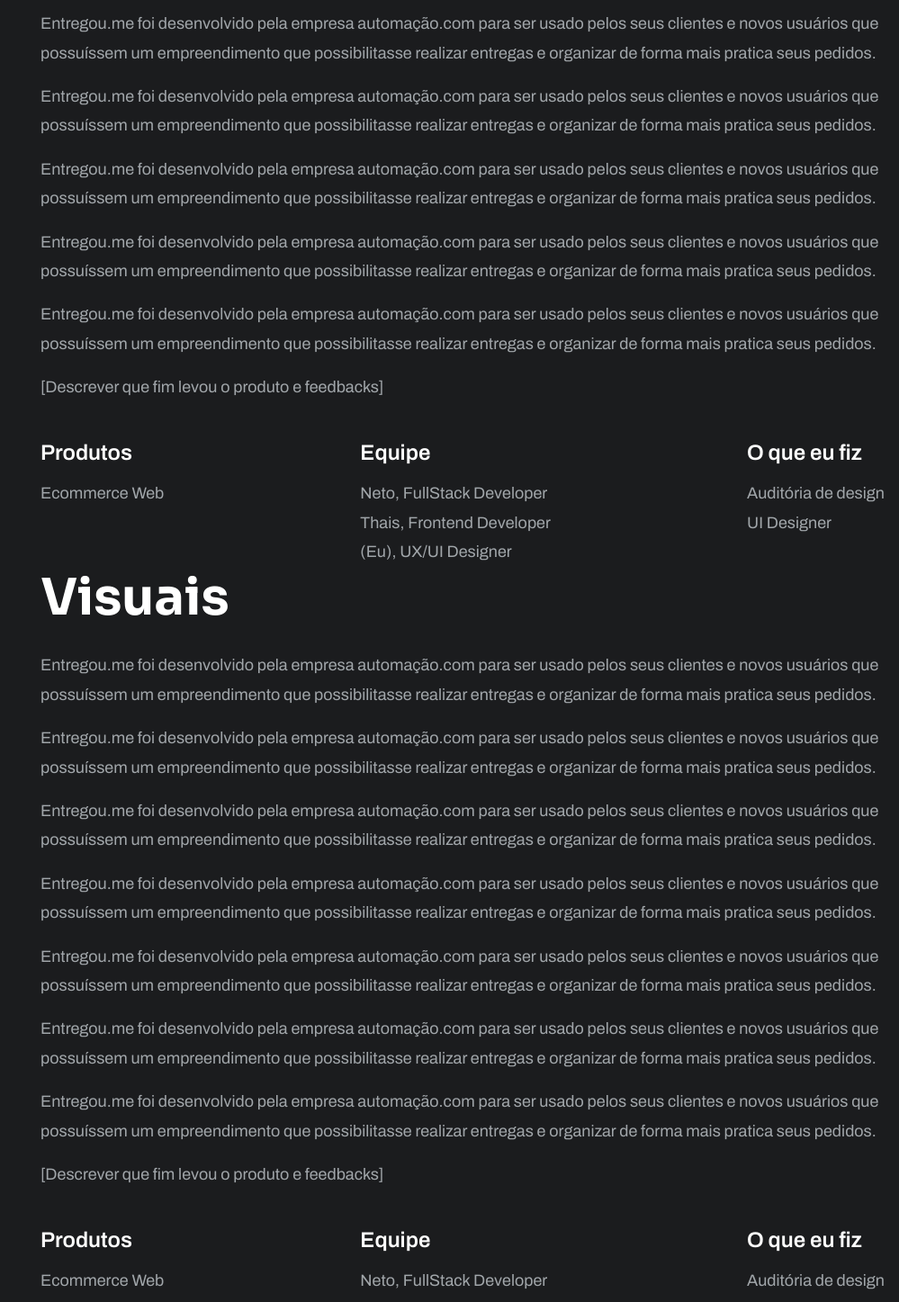
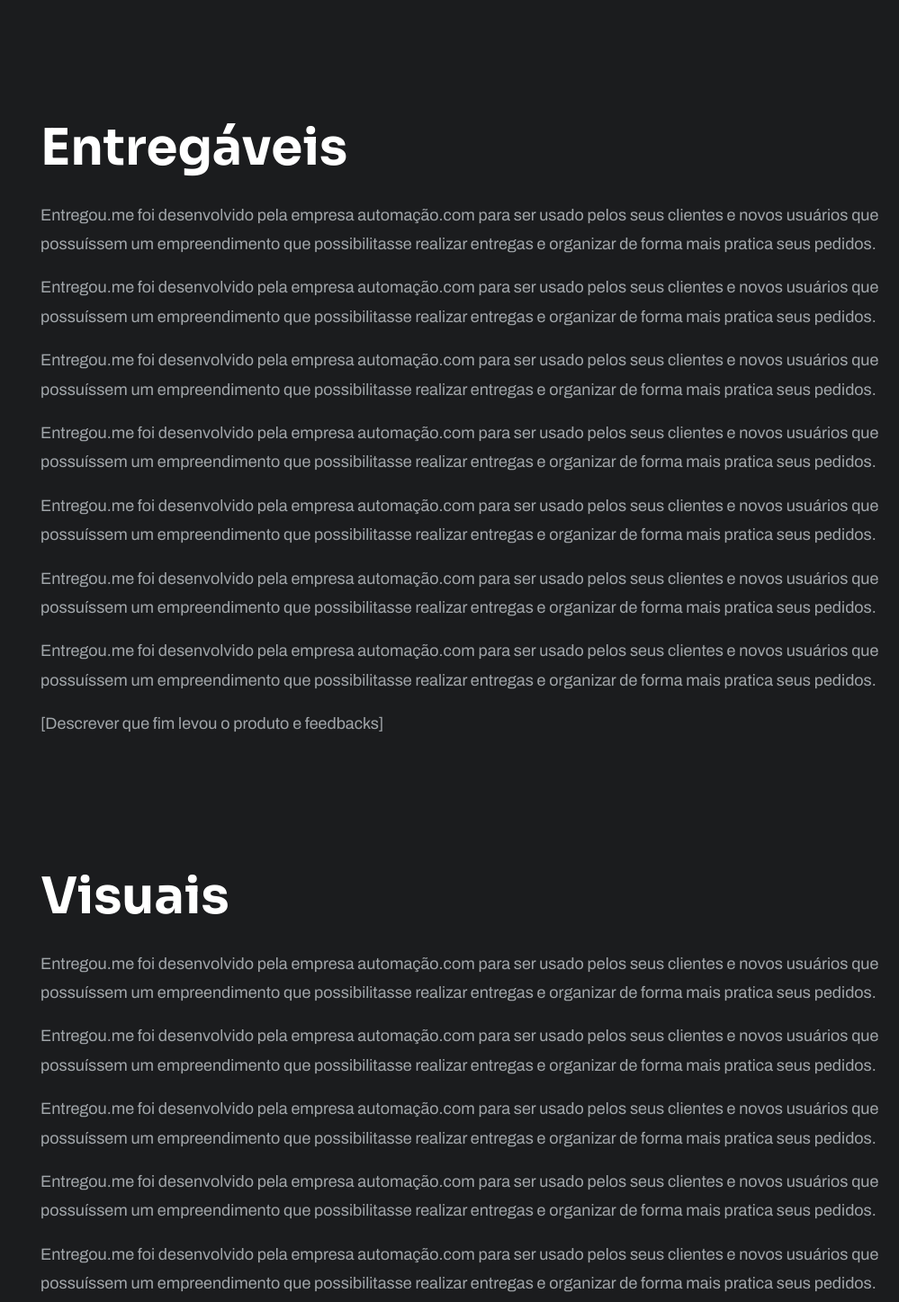
Before and after one commit to paulojanai/my-website-react, a React (Vite) app: page /cases/entregou-me-web in a window 1280 px wide. Shown: the part 2600-4047 px from the top of the page at 90% size, without its empty margins (281-1280 px from the left). Built offline with nearby package versions, Linux system fonts and the light colour scheme.

Commit message:
feat: new hooks added case navigation

```diff
--- a/src/components/ui/NavigationCase.tsx
+++ b/src/components/ui/NavigationCase.tsx
@@ -9,9 +9,9 @@ export const NavigationCase = ({ items }: NavigationCaseProps) => {
   const [linkActive, setLinkActive] = useState('section-overview');
 
   const handleClickNav = (link: string) => {
+    setLinkActive(link);
+
     const initPosition: number = document.getElementById(link)?.offsetTop || 0;
-
-    setLinkActive(link);
 
     window.scrollTo({
       top: initPosition - 160,
--- a/src/components/ui/footer.tsx
+++ b/src/components/ui/footer.tsx
@@ -8,7 +8,7 @@ import CVPDF from '../../../paulojanai-cv.pdf';
 
 import NocapStudio from '@assets/NocapStudio.svg';
 
-function Footer() {
+export function Footer() {
   return (
     <footer id='section-contact'>
       <GridContainer>
@@ -95,5 +95,3 @@ function Footer() {
     </footer>
   );
 }
-
-export default Footer;
--- /dev/null
+++ b/src/hooks/useNav.tsx
@@ -0,0 +1,10 @@
+import { useRef } from 'react';
+import { useOnScreen } from './useOnScreen';
+
+export const useNav = () => {
+  const ref: React.RefObject<HTMLElement> = useRef(null);
+
+  useOnScreen(ref);
+
+  return ref;
+};
--- /dev/null
+++ b/src/hooks/useOnScreen.tsx
@@ -0,0 +1,22 @@
+import { useState, useEffect } from 'react';
+
+export const useOnScreen = (ref: React.RefObject<HTMLElement>) => {
+  const [isOnScreen, setIsOnScreen] = useState(false);
+
+  const observer = new IntersectionObserver(
+    ([entry]) => {
+      // console.log(entry);
+    },
+    {
+      threshold: 0.7,
+    }
+  );
+
+  useEffect(() => {
+    observer.observe(ref.current!);
+
+    return () => observer.disconnect();
+  });
+
+  return isOnScreen;
+};
--- a/src/pages/cases/entregou-me-web.tsx
+++ b/src/pages/cases/entregou-me-web.tsx
@@ -1,21 +1,30 @@
 import GridContainer from '@components/Grid';
 import { NavigationCase } from '@components/ui/NavigationCase';
-import CaseSectionHero from '@components/ui/case-section-hero';
+import CaseSectionHero from '@components/ui/CaseSectionHero';
 import { CasesObject } from '@data/cases/casesWork';
+import { useNav } from '@hooks/useNav';
 
 function EntregouMeWeb() {
   const project = CasesObject['EntregouMeWeb'];
+
+  const refOverview = useNav();
+  const refDeliverables = useNav();
+  const refVisuals = useNav();
 
   return (
     <>
       <CaseSectionHero project={project} />
 
-      <section className='section-overview-case'>
+      <section className='about-case'>
         <GridContainer>
           <NavigationCase items={project?.navigation} />
 
           <main>
-            <section id='section-overvie'>
+            <section
+              ref={refOverview}
+              className='section-case'
+              id='section-overview'
+            >
               <h2>Visão geral</h2>
               <div className='text'>
                 <p className='body-m'>
@@ -90,7 +99,15 @@ function EntregouMeWeb() {
               </div>
             </section>
 
-            <section id='section-deliverables'>
+            <section className='section-case'>
+              <h2>Visão geral</h2>
+            </section>
+
+            <section
+              ref={refDeliverables}
+              className='section-case'
+              id='section-deliverables'
+            >
               <h2>Entregáveis</h2>
               <div className='text'>
                 <p className='body-m'>
@@ -139,33 +156,13 @@ function EntregouMeWeb() {
                   [Descrever que fim levou o produto e feedbacks]
                 </p>
               </div>
-
-              <div className='details'>
-                <div className='item'>
-                  <p className='body-xl'>Produtos</p>
-                  <ul>
-                    <li className='body-m'>Ecommerce Web</li>
-                  </ul>
-                </div>
-                <div className='item'>
-                  <p className='body-xl'>Equipe</p>
-                  <ul>
-                    <li className='body-m'>Neto, FullStack Developer</li>
-                    <li className='body-m'>Thais, Frontend Developer</li>
-                    <li className='body-m'>(Eu), UX/UI Designer</li>
-                  </ul>
-                </div>
-                <div className='item'>
-                  <p className='body-xl'>O que eu fiz</p>
-                  <ul>
-                    <li className='body-m'>Auditória de design</li>
-                    <li className='body-m'>UI Designer</li>
-                  </ul>
-                </div>
-              </div>
             </section>
 
-            <section id='section-visuals'>
+            <section
+              ref={refVisuals}
+              className='section-case'
+              id='section-visuals'
+            >
               <h2>Visuais</h2>
               <div className='text'>
                 <p className='body-m'>
@@ -214,30 +211,6 @@ function EntregouMeWeb() {
                   [Descrever que fim levou o produto e feedbacks]
                 </p>
               </div>
-
-              <div className='details'>
-                <div className='item'>
-                  <p className='body-xl'>Produtos</p>
-                  <ul>
-                    <li className='body-m'>Ecommerce Web</li>
-                  </ul>
-                </div>
-                <div className='item'>
-                  <p className='body-xl'>Equipe</p>
-                  <ul>
-                    <li className='body-m'>Neto, FullStack Developer</li>
-                    <li className='body-m'>Thais, Frontend Developer</li>
-                    <li className='body-m'>(Eu), UX/UI Designer</li>
-                  </ul>
-                </div>
-                <div className='item'>
-                  <p className='body-xl'>O que eu fiz</p>
-                  <ul>
-                    <li className='body-m'>Auditória de design</li>
-                    <li className='body-m'>UI Designer</li>
-                  </ul>
-                </div>
-              </div>
             </section>
           </main>
         </GridContainer>
--- a/src/pages/cases/my-report-online.tsx
+++ b/src/pages/cases/my-report-online.tsx
@@ -1,6 +1,6 @@
 import GridContainer from '@components/Grid';
 import { NavigationCase } from '@components/ui/NavigationCase';
-import CaseSectionHero from '@components/ui/case-section-hero';
+import CaseSectionHero from '@components/ui/CaseSectionHero';
 
 import { CasesObject } from '@data/cases/casesWork';
 
--- a/src/routes/DefaultLayout.tsx
+++ b/src/routes/DefaultLayout.tsx
@@ -1,6 +1,6 @@
 import { Outlet } from 'react-router-dom';
-import Footer from '@components/ui/footer';
 import { Header } from '@components/ui/header';
+import { Footer } from '@components/ui/footer';
 
 function DefaultLayout() {
   return (
--- a/src/scss/pages/cases.scss
+++ b/src/scss/pages/cases.scss
@@ -1,4 +1,4 @@
-.section-overview-case {
+.about-case {
   background-color: $grayscale-600;
   color: $grayscale-50;
 
@@ -8,7 +8,11 @@
 
     main {
       max-width: 93.8rem;
+      @include flex(column, flex-start, flex-start);
+      gap: 14rem;
 
+      section {
+        &.section-case {
           h2 {
             margin-bottom: 2.4rem;
           }
@@ -47,6 +51,8 @@
             }
           }
         }
+      }
+    }
 
     @include responsive(991px) {
       main {
--- a/tsconfig.json
+++ b/tsconfig.json
@@ -27,6 +27,7 @@
       "@scss/*": ["scss/*"],
       "@components/*": ["components/*"],
       "@data/*": ["data/*"],
+      "@hooks/*": ["hooks/*"],
       "@pages/*": ["pages/*"],
       "@routes/*": ["routes/*"]
     }
--- a/vite.config.ts
+++ b/vite.config.ts
@@ -12,6 +12,7 @@ export default defineConfig({
       "@scss": `${path.resolve(__dirname, "./src/scss/")}`,
       "@components": `${path.resolve(__dirname, "./src/components/")}`,
       "@data": `${path.resolve(__dirname, "./src/data/")}`,
+      "@hooks": `${path.resolve(__dirname, "./src/hooks/")}`,
       "@pages": `${path.resolve(__dirname, "./src/pages/")}`,
       "@routes": `${path.resolve(__dirname, "./src/routes/")}`,
     },
```
Also changed, not shown: .eslintrc.cjs, src/components/ui/CaseSectionHero.tsx (renamed from src/components/ui/case-section-hero.tsx). Lines whose indentation alone changed are shown as unchanged.
